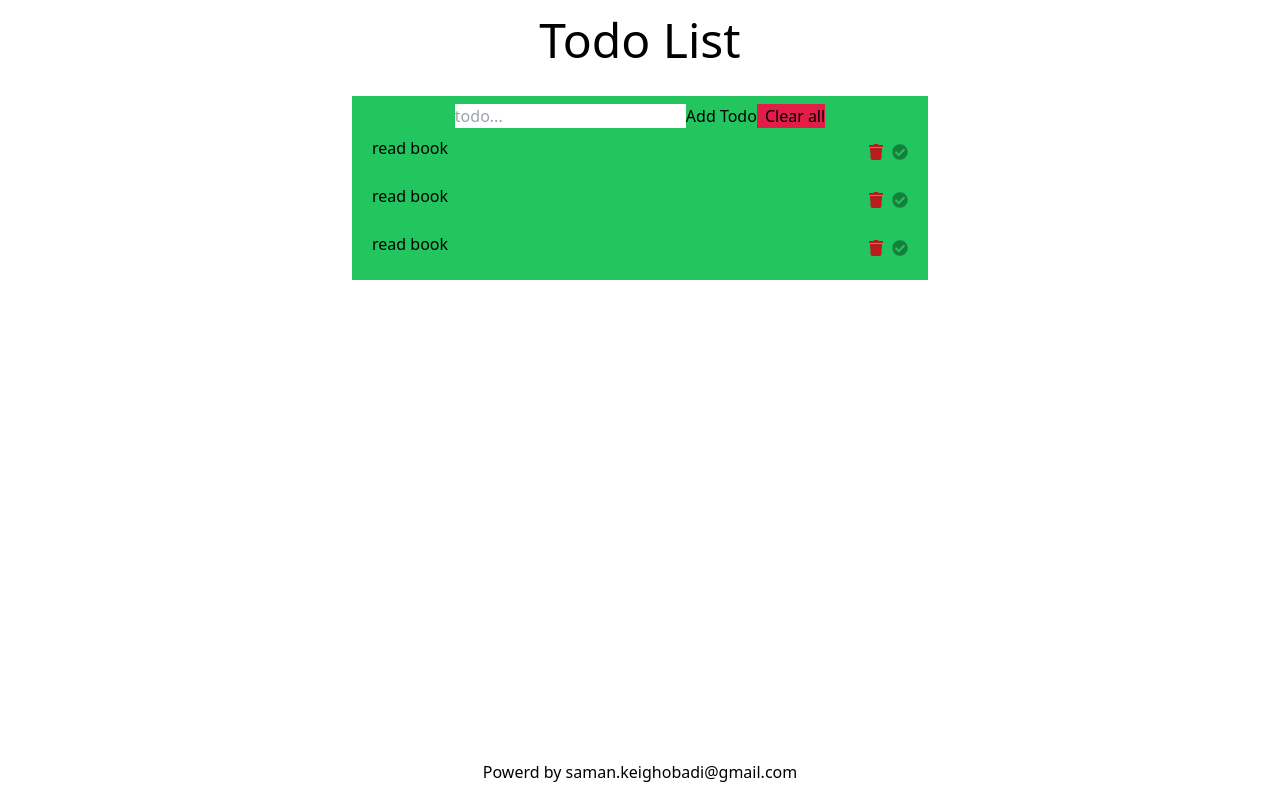
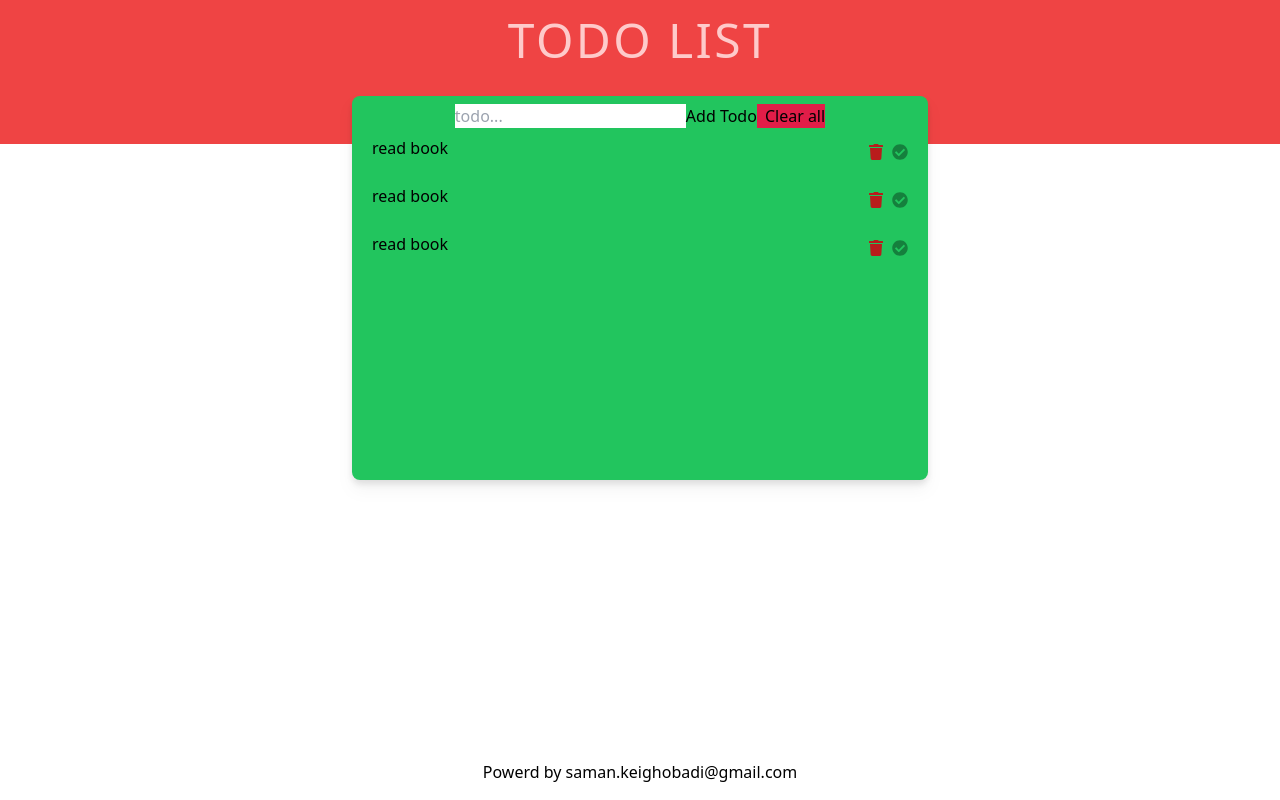
Before and after one commit to SamanKeighobadi/todo-list-nextjs, a Next.js app: page / in a window 1280 px wide. Built offline with nearby package versions, Linux system fonts and the light colour scheme.

Commit message:
style: header of todo app
style header of todo list

```diff
--- a/components/Todos.jsx
+++ b/components/Todos.jsx
@@ -41,7 +41,7 @@ const Todos = () => {
   }
 
   return (
-    <div className="bg-green-500 max-w-xl mx-auto py-2 my-4">
+    <div className="bg-green-500 max-w-xl mx-auto py-2 my-4 drop-shadow-lg rounded-lg h-96 absolute inset-20">
       <Input addTodo={handleAddTodo} clearAll={handleClearAllTodo} getTerm={q => setText(q)} />
       <Todolist
         todos={todos}
--- a/components/common/Header.jsx
+++ b/components/common/Header.jsx
@@ -2,8 +2,8 @@ import React from 'react';
 
 const Header = () => {
     return (
-        <div className='text-center'>
-            <h1 className='text-5xl py-4'>Todo List</h1>
+        <div className='text-center h-36  bg-red-500 '>
+            <h1 className='lg:text-5xl py-4 text-red-200 uppercase tracking-wider'>Todo List</h1>
         </div>
     );
 }
--- a/pages/index.js
+++ b/pages/index.js
@@ -5,14 +5,14 @@ import Todos from '../components/Todos'
 
 export default function Home() {
   return (
-    <div className='mx-48 '>
+    <div className=' '>
       <Head>
         <title>Todo List</title>
         <meta name="description" content="Generated by create next app" />
         <link rel="icon" href="/favicon.ico" />
       </Head>
       <Header />
-    <div className='text-center '>
+    <div className='text-center mx-48 '>
     <Todos />
     </div>
     <Footer />
```
